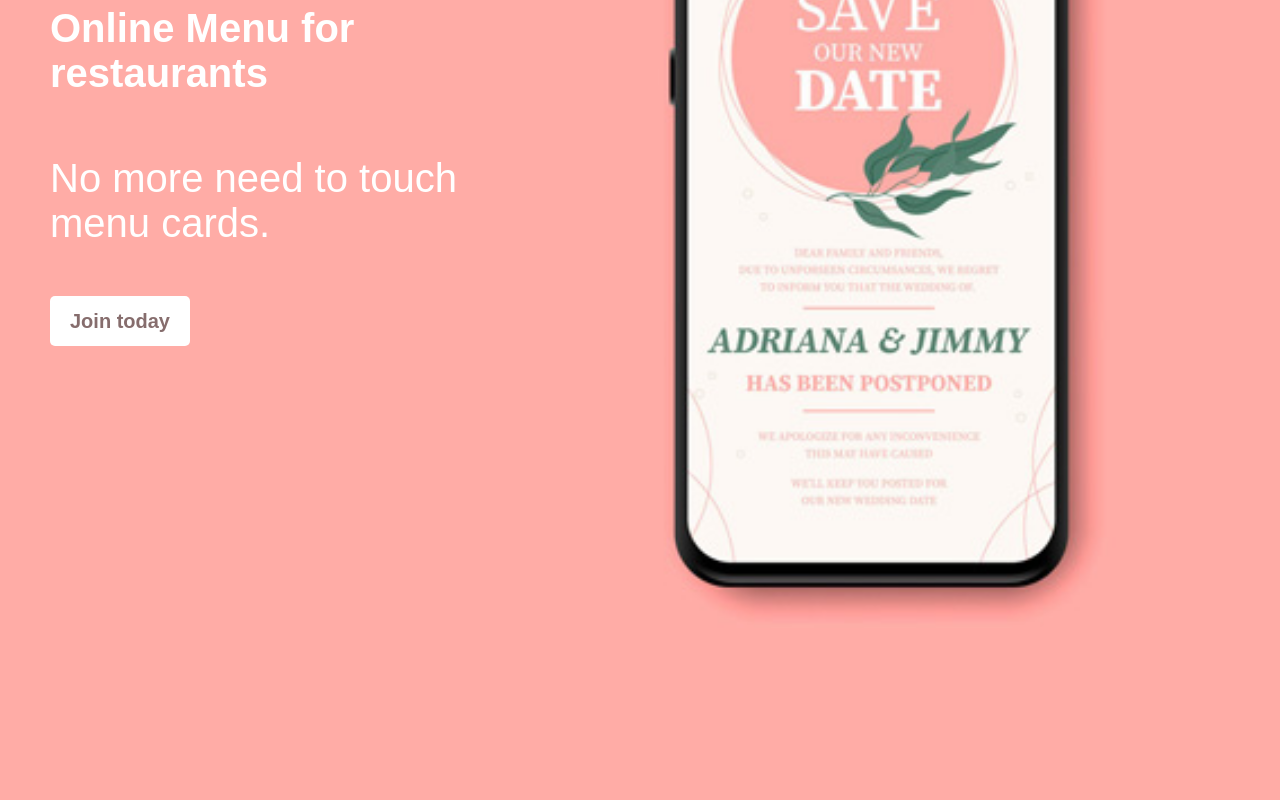
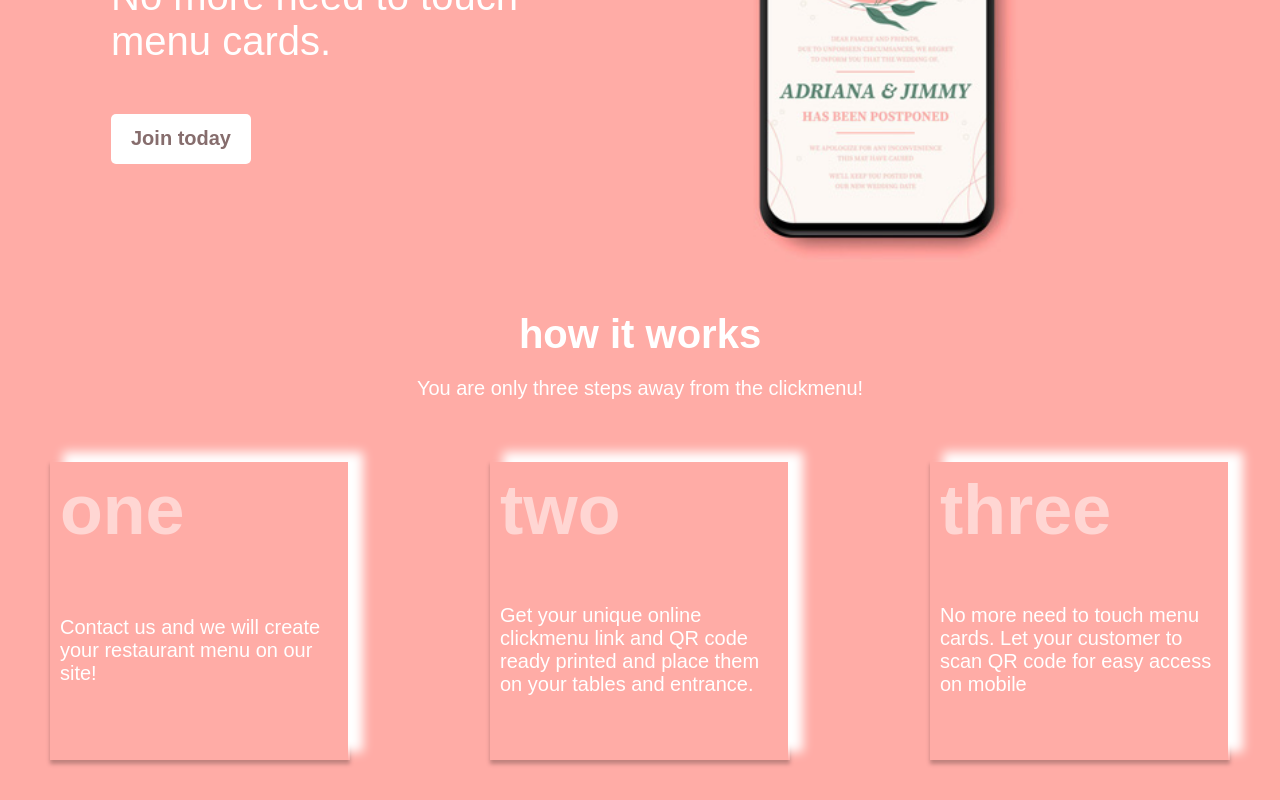
Before and after one commit to WronskiN/click_menu, a React (Create React App) app: page /howItWorks in a window 1280 px wide. Shown: the part 355-1155 px from the top of the page. Before the commit the page ends 983 px from the top, so only its background shows below. Built offline with nearby package versions, Linux system fonts and the light colour scheme.

Commit message:
Create HowItWorks.js and styled, create router

```diff
--- /dev/null
+++ b/src/components/atoms/Paragraph/Paragraph.js
@@ -0,0 +1,17 @@
+import styled from "styled-components";
+
+const Paragraph = styled.p`
+  width: 100%;
+  margin: 2rem 0;
+  font-size: ${({ theme }) => theme.fontSize.s};
+  text-align: center;
+
+  @media (min-width: 768px) {
+    font-size: ${({ theme }) => theme.fontSize.m};
+  }
+  @media (min-width: 1440px) {
+    font-size: ${({ theme }) => theme.fontSize.xl};
+  }
+`;
+
+export default Paragraph;
--- /dev/null
+++ b/src/components/atoms/Title/Title.js
@@ -0,0 +1,17 @@
+import styled from "styled-components";
+
+const Title = styled.h2`
+  width: 100%;
+  font-size: ${({ theme }) => theme.fontSize.l};
+  font-family: ${({ theme }) => theme.bold};
+  text-align: center;
+
+  @media (min-width: 768px) {
+    font-size: ${({ theme }) => theme.fontSize.xl};
+  }
+  @media (min-width: 1440px) {
+    font-size: ${({ theme }) => theme.fontSize.xxll};
+  }
+`;
+
+export default Title;
--- a/src/components/molocules/Card/Card.js
+++ b/src/components/molocules/Card/Card.js
@@ -8,19 +8,31 @@ const CardWrapper = styled.div`
   flex-wrap: wrap;
   justify-content: center;
   align-items: flex-start;
+  margin: 2rem 0;
+  padding: 1rem 0.5rem 1rem 1rem;
   box-shadow: 0 4px 4px rgba(0, 0, 0, 0.25);
-  margin: 0 auto;
-  padding: 1rem 0.5rem 1rem 1rem;
   position: relative;
+  @media (min-width: 768px) {
+    margin: 2rem;
+  }
+  @media (min-width: 1200px) {
+    width: 300px;
+    height: 300px;
+  }
 
   ::before {
     content: "";
     width: 270px;
     height: 260px;
-    box-shadow: 15px -10px 10px rgba(255, 255, 255, 1);
     position: absolute;
     left: -2px;
     bottom: -2px;
+    box-shadow: 15px -10px 10px rgba(255, 255, 255, 1);
+
+    @media (min-width: 1200px) {
+      width: 300px;
+      height: 300px;
+    }
   }
 `;
 
@@ -34,11 +46,11 @@ const CardArticle = styled.article`
   font-size: ${({ theme }) => theme.fontSize.m};
 `;
 
-const Card = (props) => {
+const Card = ({ title, article }) => {
   return (
     <CardWrapper>
-      <CardHeading>{props.heading}</CardHeading>
-      <CardArticle>{props.article}</CardArticle>
+      <CardHeading>{title}</CardHeading>
+      <CardArticle>{article}</CardArticle>
     </CardWrapper>
   );
 };
--- a/src/components/organisms/Header/Header.styled.js
+++ b/src/components/organisms/Header/Header.styled.js
@@ -71,6 +71,9 @@ export const StyledHeaderImgContainer = styled.div`
     height: 100%;
     order: 2;
   }
+  @media (min-width: 1200px) {
+    width: 50%;
+  }
 `;
 export const StyledImage = styled.img`
   width: 50%;
@@ -81,6 +84,9 @@ export const StyledImage = styled.img`
     width: 80%;
   }
   @media (min-width: 1200px) {
-    width: 70%;
+    width: 50%;
+  }
+  @media (min-width: 1440px) {
+    width: 60%;
   }
 `;
--- a/src/components/organisms/Navigation/Navigation.js
+++ b/src/components/organisms/Navigation/Navigation.js
@@ -1,5 +1,5 @@
 import React, { useState } from "react";
-import { BrowserRouter as Router, Link } from "react-router-dom";
+import { Link } from "react-router-dom";
 import { bool } from "prop-types";
 import BarMenu from "../../atoms/BarMenu/BarMenu";
 import Logo from "../../atoms/Logo/Logo";
@@ -8,7 +8,6 @@ import { Nav, NavList } from "./Navigation.styled";
 const Navigation = () => {
   const [open, setOpen] = useState(false);
   return (
-    <Router>
     <Nav>
       <Logo>
         <Link to="/">clickmenu</Link>
@@ -26,7 +25,6 @@ const Navigation = () => {
       </NavList>
       <BarMenu open={open} setOpen={setOpen} />
     </Nav>
-    </Router>
   );
 };
 
--- a/src/components/organisms/Navigation/Navigation.styled.js
+++ b/src/components/organisms/Navigation/Navigation.styled.js
@@ -8,6 +8,7 @@ export const Nav = styled.nav`
   align-items: center;
   padding: 0 1rem;
   position: relative;
+  box-shadow: 0 1px 0 white;
   @media (min-width: 768px) {
     padding: 0;
   }
@@ -48,8 +49,9 @@ export const NavList = styled.ul`
     width: 50%;
   }
   @media (min-width: 1440px) {
-    width: 40%;
-    margin-right: 10rem;
+    width: 50%;
+    margin-right: 5rem;
+    justify-content: space-around;
   }
 
   li {
--- a/src/theme/mainTheme.js
+++ b/src/theme/mainTheme.js
@@ -15,6 +15,7 @@ export const theme = {
     l: "3rem",
     xl: "4rem",
     xxl: "5rem",
+    xxll: "6rem",
     xxxl: "7rem",
   },
 };
--- a/src/views/App.js
+++ b/src/views/App.js
@@ -1,5 +1,5 @@
 import React, { Component } from "react";
-// import { BrowserRouter as Router, Switch, Route, Link } from "react-router-dom";
+import { BrowserRouter as Router, Switch, Route } from "react-router-dom";
 import MainTemplate from "../templates/MainTemplate";
 // import EmailIcon from "../components/atoms/Icons/EmailIcon";
 // import email from "../assets/email.svg";
@@ -7,39 +7,27 @@ import MainTemplate from "../templates/MainTemplate";
 // import InputSearch from "../components/atoms/InputSearch/InputSearch";
 // import InputForm from "../components/atoms/InputForm/InputForm";
 // import InputTextarea from "../components/atoms/InputTextarea/InputTextarea";
-// import Card from "../components/molocules/Card/Card";
 import Navigation from "../components/organisms/Navigation/Navigation";
 import Header from "../components/organisms/Header/Header";
+import MenuList from "./MenuList";
+import HowItWorks from "./HowItWorks";
 
 class App extends Component {
-  state = {
-    card: [
-      {
-        title: "one",
-        article:
-          "Contact us and we will create your restaurant menu on our site!",
-      },
-      {
-        title: "two",
-        article:
-          "Get your unique online clickmenu link and QR code ready printed and place them on your tables and entrance.",
-      },
-      {
-        title: "three",
-        article:
-          "No more need to touch menu cards. Let your customer to scan QR code for easy access on mobile",
-      },
-    ],
-  };
-
   render() {
-    // const card = this.state.card;
     return (
       <MainTemplate>
-        <>
+        <Router>
           <Navigation />
           <Header />
-        </>
+          <Switch>
+            <Route path="/howItWorks">
+              <HowItWorks />
+            </Route>
+            <Route path="/menuList">
+              <MenuList />
+            </Route>
+          </Switch>
+        </Router>
       </MainTemplate>
     );
   }
--- /dev/null
+++ b/src/views/HowItWorks.js
@@ -0,0 +1,43 @@
+import React, { Component } from "react";
+import { HowItWorksWrapper, CardWrapper } from "./HowItWorks.styled";
+import Title from "../components/atoms/Title/Title";
+import Paragraph from "../components/atoms/Paragraph/Paragraph";
+import Card from "../components/molocules/Card/Card";
+
+class HowItWorks extends Component {
+  state = {
+    card: [
+      {
+        title: "one",
+        article:
+          "Contact us and we will create your restaurant menu on our site!",
+      },
+      {
+        title: "two",
+        article:
+          "Get your unique online clickmenu link and QR code ready printed and place them on your tables and entrance.",
+      },
+      {
+        title: "three",
+        article:
+          "No more need to touch menu cards. Let your customer to scan QR code for easy access on mobile",
+      },
+    ],
+  };
+  render() {
+    const card = this.state.card;
+    return (
+      <HowItWorksWrapper>
+        <Title>how it works</Title>
+        <Paragraph>You are only three steps away from the clickmenu!</Paragraph>
+        <CardWrapper>
+          {card.map((card) => (
+            <Card key={card.title} title={card.title} article={card.article} />
+          ))}
+        </CardWrapper>
+      </HowItWorksWrapper>
+    );
+  }
+}
+
+export default HowItWorks;
--- /dev/null
+++ b/src/views/HowItWorks.styled.js
@@ -0,0 +1,31 @@
+import styled from "styled-components";
+
+export const HowItWorksWrapper = styled.div`
+  width: 100%;
+  min-height: 100vh;
+  display: flex;
+  flex-direction: column;
+  justify-content: space-between;
+  align-items: center;
+  margin-top: 5rem;
+  @media (min-width: 768px) {
+    min-height: 50vh;
+  }
+`;
+
+export const CardWrapper = styled.div`
+  width: 100%;
+  display: flex;
+  flex-direction: column;
+  justify-content: center;
+  align-items: center;
+  margin: 2rem 0;
+
+  @media (min-width: 768px) {
+    flex-direction: row;
+    flex-wrap: wrap;
+  }
+  @media (min-width: 1200px) {
+    justify-content: space-between;
+  }
+`;
```
Lines whose indentation alone changed are shown as unchanged.
